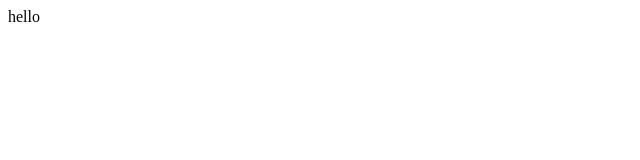
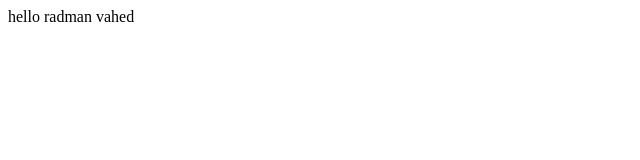
Before and after one commit to Radmanvhd/rad4, a plain HTML site: page index.html in a window 1280 px wide. Shown: the whole page, without its empty margins (0-640 px from the left). Drawn offline with Linux system fonts and the light colour scheme.

Commit message:
add my name

```diff
--- a/index.html
+++ b/index.html
@@ -8,5 +8,6 @@
 </head>
 <body>
     hello
+    radman vahed
 </body>
 </html>
```
